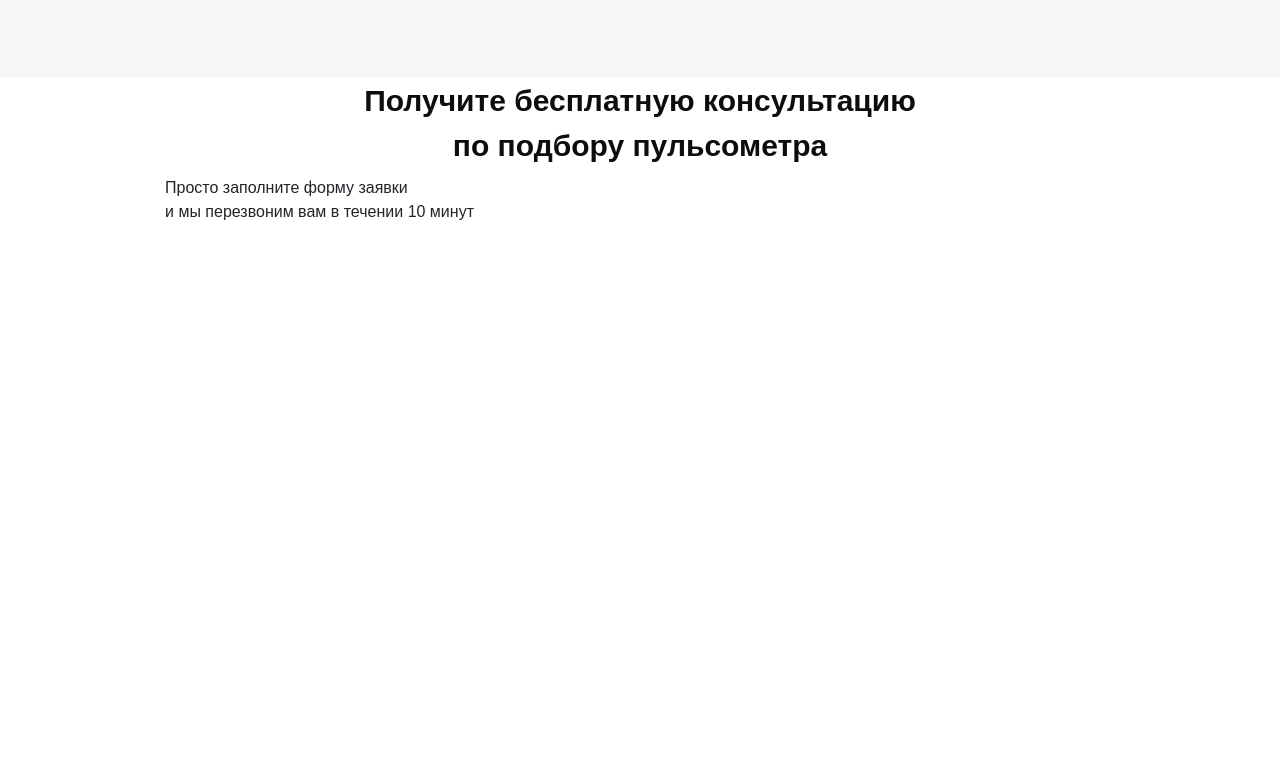
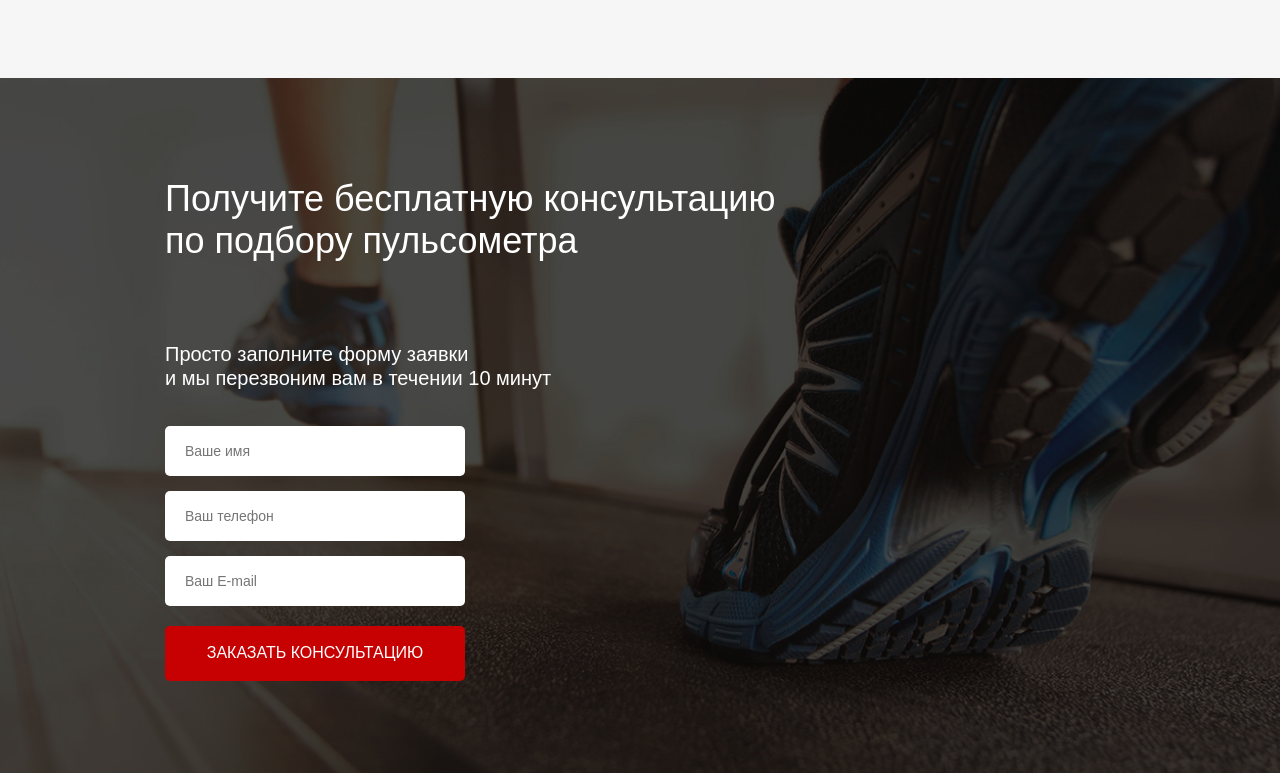
Before and after one commit to Naykira91/pulse, a website: page src/index.html in a window 1280 px wide. Shown: the part 1117-1890 px from the top of the page. Before the commit the page ends 1341 px from the top, so only its background shows below. Drawn offline with Linux system fonts and the light colour scheme.

Commit message:
сверстана 3 секция с формой

```diff
--- a/src/index.html
+++ b/src/index.html
@@ -83,10 +83,17 @@
     </div>
     <div class="consultation">
         <div class="container">
-            <h2 class="title">Получите бесплатную консультацию <br>
+            <h2 class="title title_left">Получите бесплатную консультацию <br>
                 по подбору пульсометра</h2>
                 <div class="consultation__descr">Просто заполните форму заявки <br>
                     и мы перезвоним вам в течении 10 минут</div>
+            <form class="feed-form" action="#">
+                <input name="name" required placeholder="Ваше имя" type="text">
+                <input name="phone" required placeholder="Ваш телефон" type="number">
+                <input name="email" required placeholder="Ваш E-mail" type="email">
+
+                <button class="button button_submit">заказать кОНСУЛЬТАЦИЮ</button>
+            </form>
         </div>
     </div>
 
--- a/src/sass/block/_buttons.scss
+++ b/src/sass/block/_buttons.scss
@@ -14,4 +14,10 @@
         height: 50px;
         font-size: 16px;
     }
+    &_submit {
+        width: 100%;
+        height: 55px;
+        color:#ffffff;
+        font-size: 16px;
+    }
 }
--- a/src/sass/block/_consultation.scss
+++ b/src/sass/block/_consultation.scss
@@ -0,0 +1,12 @@
+.consultation {
+    min-height: 680px;
+    padding: 100px 0 92px 0;
+    background: url('../../image/bg2.jpg')  center (center/cover) no-repeat;
+    &__descr {
+        margin-top: 80px;
+        font-size: 20px;
+        line-height: 24px;
+        font-weight: 500;
+        color: #ffffff;
+    }
+}
--- /dev/null
+++ b/src/sass/block/_forms.scss
@@ -0,0 +1,20 @@
+.feed-form {
+    margin-top: 36px;
+    display: flex;
+    flex-direction: column;
+    width: 300px;
+    input {
+        height: 50px;
+        background-color: #ffffff;
+        border-radius: 5.0px;
+        margin-bottom: 15px;
+        border: none;
+        padding: 0 20px;
+        font-size: 14px;
+        font-weight: 300;
+        color: #4b4b4b;
+        &:nth-child(3) {
+            margin-bottom: 20px;
+        }
+    }
+}
--- a/src/sass/block/_titles.scss
+++ b/src/sass/block/_titles.scss
@@ -3,4 +3,11 @@
     font-weight: 700;
     color: #0d0d0d;
     text-align: center;
+    &_left {
+        font-size: 36px;
+        font-weight: 500;
+        color: #ffffff;
+        text-align: left;
+        line-height: 42px;
+    }
 }
--- a/src/sass/style.scss
+++ b/src/sass/style.scss
@@ -15,4 +15,5 @@
 @import 'block/advantages';
 @import 'block/titles';
 @import 'block/consultation';
+@import 'block/forms';
 @import 'media';
```
Also changed, not shown: src/css/style.min.css.
